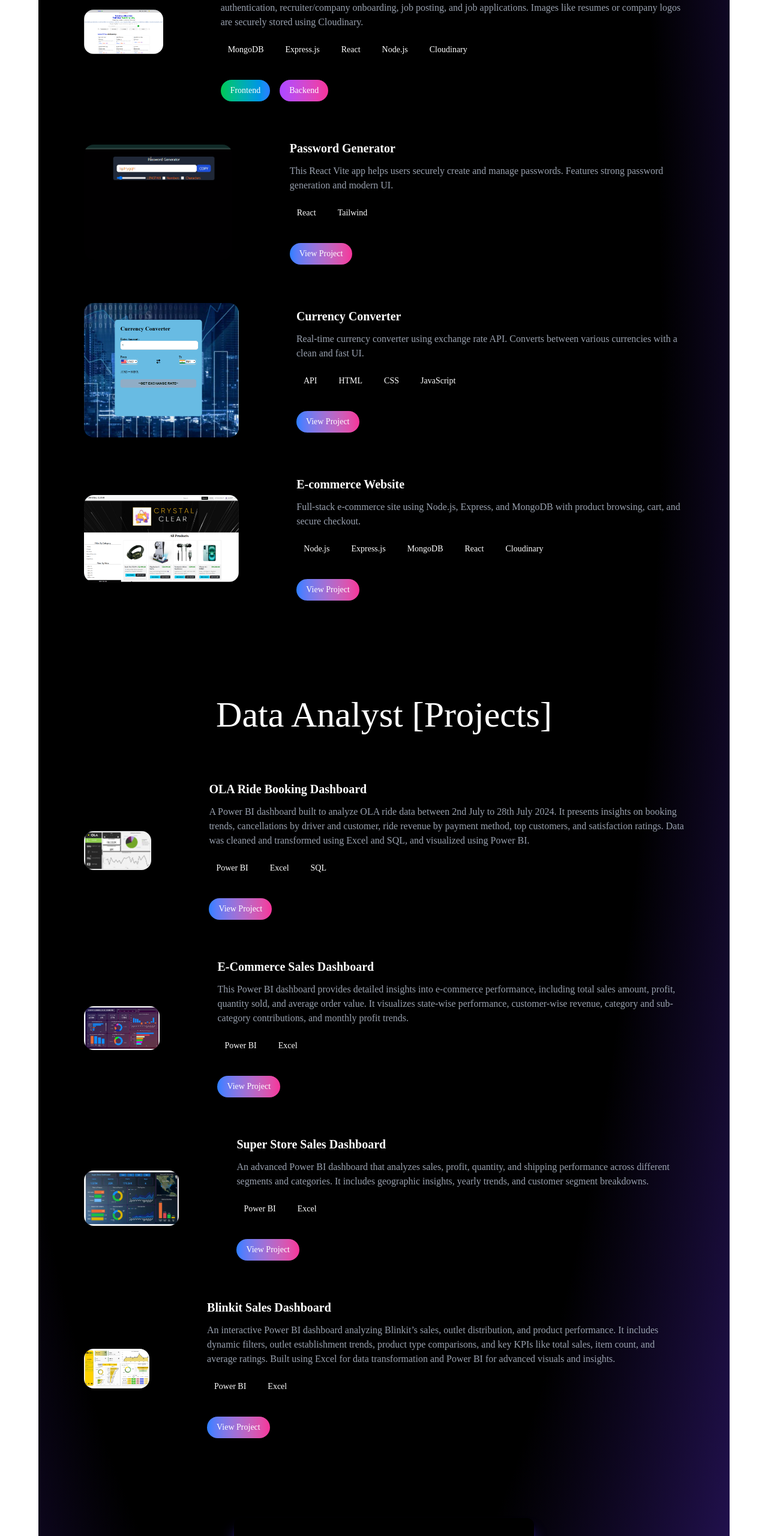
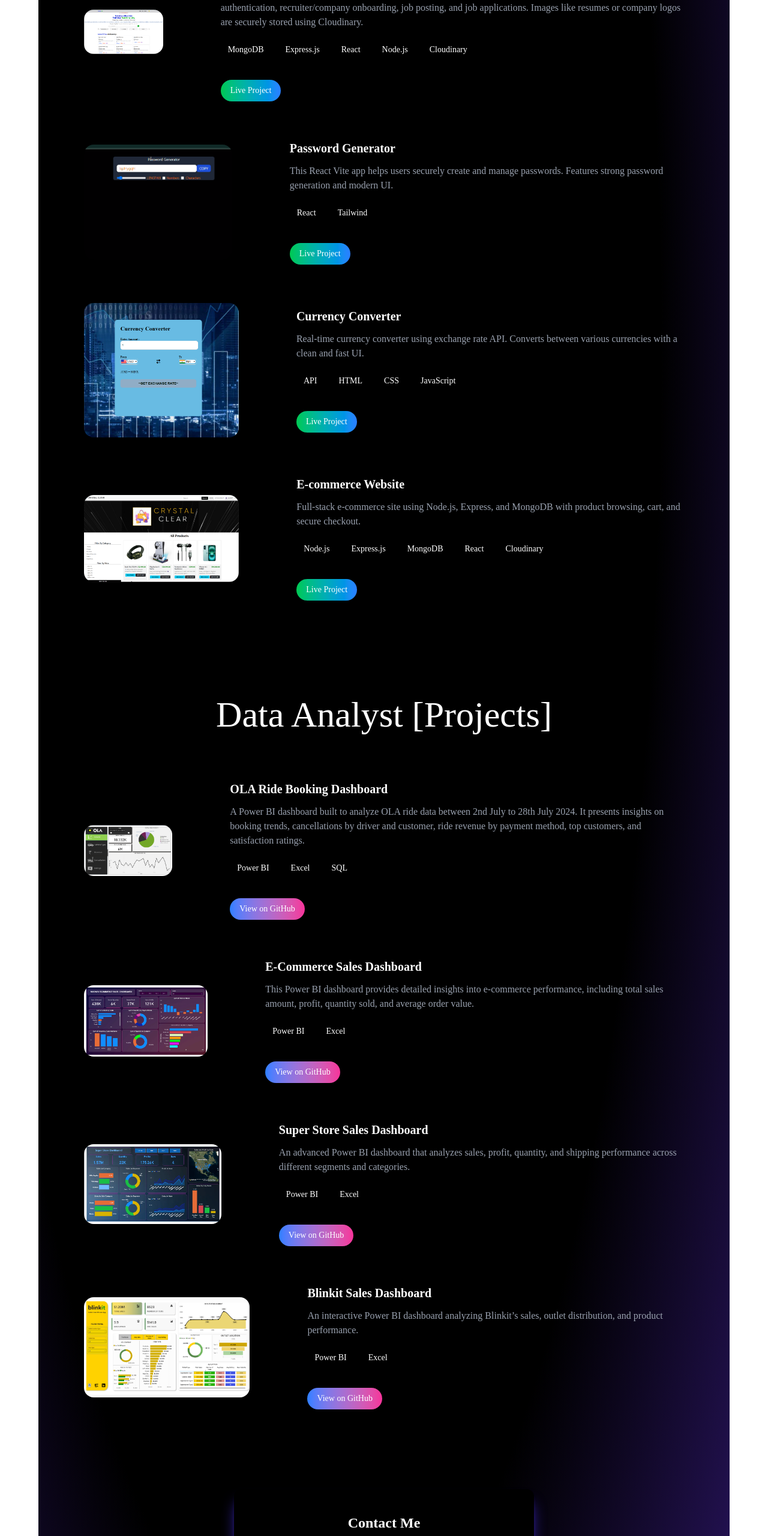
Before and after one commit to AJAY2405/portfolio, a React (Vite) app: page / in a window 1280 px wide. Shown: the part 1846-4406 px from the top of the page at 60% size. Built offline with nearby package versions, Linux system fonts and the light colour scheme.

Commit message:
online_project edit

```diff
--- a/src/components/Projects.jsx
+++ b/src/components/Projects.jsx
@@ -9,8 +9,7 @@
     description:
       "A full-stack MERN Job Portal designed for educators to find teaching opportunities in schools. Features include user authentication, recruiter/company onboarding, job posting, and job applications. Images like resumes or company logos are securely stored using Cloudinary.",
     technologies: ["MongoDB", "Express.js", "React", "Node.js", "Cloudinary"],
-    frontendLink: "https://github.com/AJAY2405/online-frontend",
-    backendLink: "https://github.com/AJAY2405/online_backend"
+    frontendLink: "https://online-frontend-three.vercel.app/",
   },
   {
     image: "/Images/3.png",
@@ -18,7 +17,7 @@
     description:
       "This React Vite app helps users securely create and manage passwords. Features strong password generation and modern UI.",
     technologies: ["React", "Tailwind"],
-    link: "https://copypassword.vercel.app/"
+    frontendLink: "https://copypassword.vercel.app/",
   },
   {
     image: "/Images/4.png",
@@ -26,7 +25,7 @@
     description:
       "Real-time currency converter using exchange rate API. Converts between various currencies with a clean and fast UI.",
     technologies: ["API", "HTML", "CSS", "JavaScript"],
-    link: "https://currency-five-pearl.vercel.app/"
+    frontendLink: "https://currency-five-pearl.vercel.app/",
   },
   {
     image: "/Images/5.png",
@@ -34,17 +33,17 @@
     description:
       "Full-stack e-commerce site using Node.js, Express, and MongoDB with product browsing, cart, and secure checkout.",
     technologies: ["Node.js", "Express.js", "MongoDB", "React", "Cloudinary"],
-    link: "https://e-commerce-frontend-phi-eight.vercel.app/"
+    frontendLink: "https://e-commerce-frontend-phi-eight.vercel.app/",
   }
 ];
 
-// ✅ Data Analyst Projects
+// ✅ Data Analyst Projects (GitHub only, no frontend links)
 const dataAnalystProjects = [
   {
     image: "/Images/olaproject.png",
     title: "OLA Ride Booking Dashboard",
     description:
-      "A Power BI dashboard built to analyze OLA ride data between 2nd July to 28th July 2024. It presents insights on booking trends, cancellations by driver and customer, ride revenue by payment method, top customers, and satisfaction ratings. Data was cleaned and transformed using Excel and SQL, and visualized using Power BI.",
+      "A Power BI dashboard built to analyze OLA ride data between 2nd July to 28th July 2024. It presents insights on booking trends, cancellations by driver and customer, ride revenue by payment method, top customers, and satisfaction ratings.",
     technologies: ["Power BI", "Excel", "SQL"],
     link: "https://github.com/AJAY2405/Ola-Project"
   },
@@ -52,7 +51,7 @@
     image: "/Images/madhav.png",
     title: "E-Commerce Sales Dashboard",
     description:
-      "This Power BI dashboard provides detailed insights into e-commerce performance, including total sales amount, profit, quantity sold, and average order value. It visualizes state-wise performance, customer-wise revenue, category and sub-category contributions, and monthly profit trends.",
+      "This Power BI dashboard provides detailed insights into e-commerce performance, including total sales amount, profit, quantity sold, and average order value.",
     technologies: ["Power BI", "Excel"],
     link: "https://github.com/AJAY2405/Madhav_store_dashboard"
   },
@@ -60,18 +59,18 @@
     image: "/Images/super.png",
     title: "Super Store Sales Dashboard",
     description:
-      "An advanced Power BI dashboard that analyzes sales, profit, quantity, and shipping performance across different segments and categories. It includes geographic insights, yearly trends, and customer segment breakdowns.",
+      "An advanced Power BI dashboard that analyzes sales, profit, quantity, and shipping performance across different segments and categories.",
     technologies: ["Power BI", "Excel"],
     link: "https://github.com/AJAY2405/PowerBI-_project"
   },
- {
-  image: "/Images/blinkit.png",  // ✅ Rename uploaded image to this in /public/Images
-  title: "Blinkit Sales Dashboard",
-  description: "An interactive Power BI dashboard analyzing Blinkit’s sales, outlet distribution, and product performance. It includes dynamic filters, outlet establishment trends, product type comparisons, and key KPIs like total sales, item count, and average ratings. Built using Excel for data transformation and Power BI for advanced visuals and insights.",
-  technologies: ["Power BI", "Excel"],
-  link: "https://github.com/AJAY2405/BLINKIT/tree/main/BLINKIT" // 🔁 Update with actual link if hosted
-}
-
+  {
+    image: "/Images/blinkit.png",
+    title: "Blinkit Sales Dashboard",
+    description:
+      "An interactive Power BI dashboard analyzing Blinkit’s sales, outlet distribution, and product performance.",
+    technologies: ["Power BI", "Excel"],
+    link: "https://github.com/AJAY2405/BLINKIT/tree/main/BLINKIT"
+  }
 ];
 
 // ✅ Scroll animation wrapper
@@ -125,27 +124,17 @@
               rel="noopener noreferrer"
               className="px-4 py-2 bg-gradient-to-r from-green-500 to-blue-500 text-sm rounded-full font-medium transition-transform duration-300 hover:scale-105 w-max"
             >
-              Frontend
+              Live Project
             </a>
           )}
-          {project.backendLink && (
-            <a
-              href={project.backendLink}
-              target="_blank"
-              rel="noopener noreferrer"
-              className="px-4 py-2 bg-gradient-to-r from-purple-500 to-pink-500 text-sm rounded-full font-medium transition-transform duration-300 hover:scale-105 w-max"
-            >
-              Backend
-            </a>
-          )}
-          {!project.frontendLink && !project.backendLink && project.link && (
+          {!project.frontendLink && project.link && (
             <a
               href={project.link}
               target="_blank"
               rel="noopener noreferrer"
               className="px-4 py-2 bg-gradient-to-r from-blue-500 to-pink-500 text-sm rounded-full font-medium transition-transform duration-300 hover:scale-105 w-max"
             >
-              View Project
+              View on GitHub
             </a>
           )}
         </div>
```
